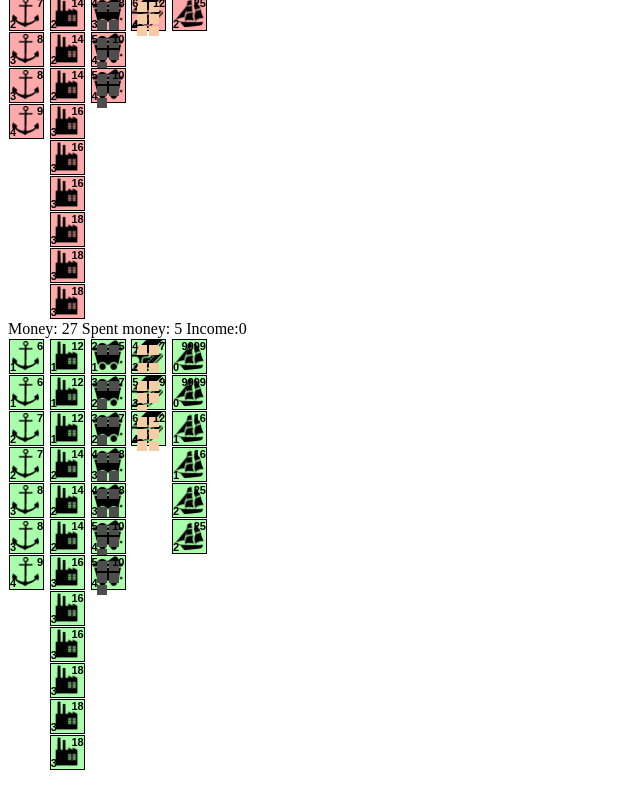
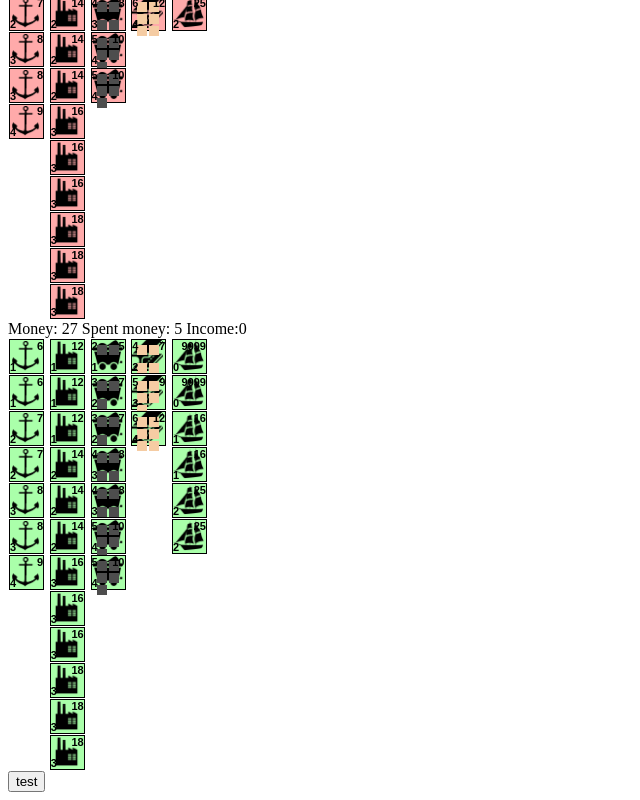
Before and after one commit to Aurusfeles/brass, a Nuxt app: page / in a window 1280 px wide. Shown: the part 1035-1835 px from the top of the page, without its empty margins (0-640 px from the left). Before the commit the page ends 1814 px from the top, so only its background shows below. Built offline with nearby package versions, Linux system fonts and the light colour scheme.

Commit message:
simple api exemple

```diff
--- a/app.vue
+++ b/app.vue
@@ -8,12 +8,19 @@
       :key="player_index"
       :info="player"
     />
+    <button @click="test_clic">test</button>
   </div>
 </template>
 
 <script lang="ts" setup>
 import { useGameStore } from "@/stores/game_store";
 const { map, coal_market, iron_market, players } = useGameStore();
+
+const test_clic = async () => {
+  await useFetch("/api/testapi", {
+    query: { truc: "blabla", param2: "value2" },
+  });
+};
 </script>
 
 <style>
```
Also changed, not shown: 1 other file (tests, documents, lock files or other folders).
